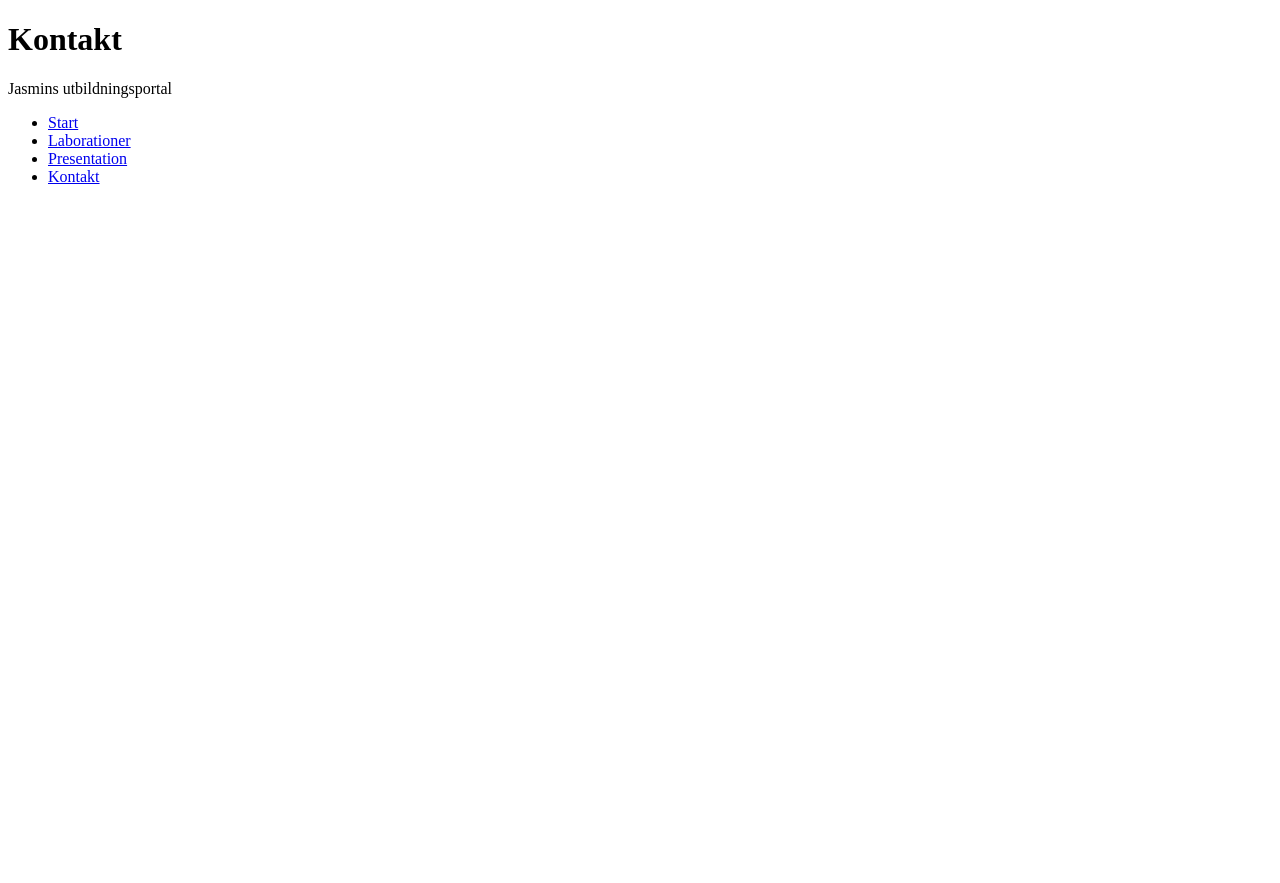
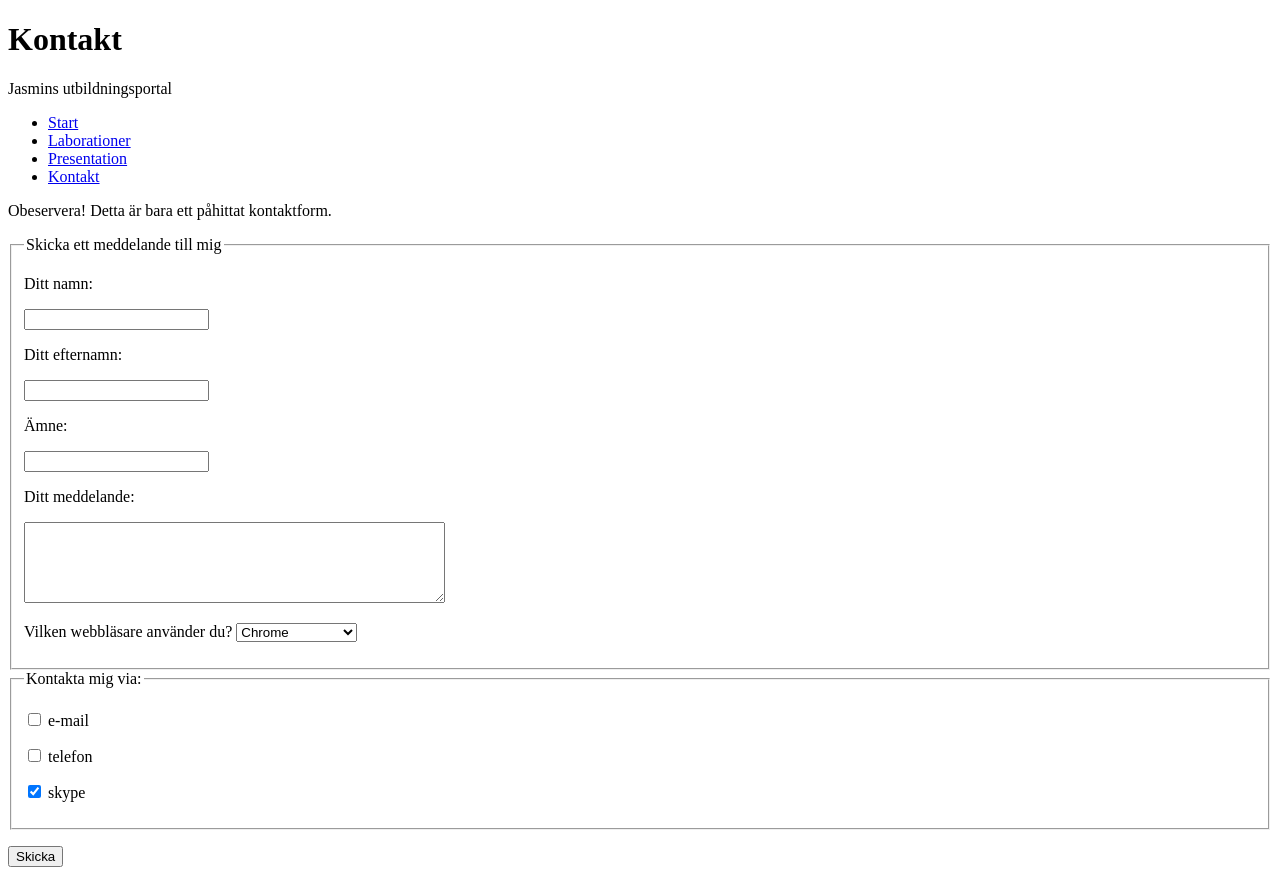
Before and after one commit to Bejta/1ik415-laborationer, a plain HTML site: page pages/kontakt.html in a window 1280 px wide. Before the commit the page ends 800 px from the top, so only its background shows below. Drawn offline with Linux system fonts and the light colour scheme.

Commit message:
Uppgift 1.9 - Formular

```diff
--- a/pages/kontakt.html
+++ b/pages/kontakt.html
@@ -17,5 +17,42 @@
                    <li><a href="kontakt.html">Kontakt</a></li>
                </ul>
     </nav>
+    <section>
+    <p>Obeservera! Detta är bara ett påhittat kontaktform.</p>
+        <form  id="form1" action="http://voyager.lnu.se/tekinet/kurser/dtt/wp_webbintro/form.php" method="POST">
+            <fieldset id="1">
+                <legend>Skicka ett meddelande till mig</legend>
+                <p><label>Ditt namn:</label></p>
+                <p><input type="text" id="textboxName" name="Name" maxlenght="15"></input></p>
+                <p><label>Ditt efternamn:</label></p>
+                <p></label><input type="text" id="Surname" name="Surname" maxlenght="15"></input></p>
+                <p><label>Ämne:</label></p>
+                <p></label><input type="text" id="Subject" name="Subject" maxlenght="15"></input></p>
+                <p><label>Ditt meddelande:</label></p>
+                <p><textarea cols="50" rows="5" maxlength="250" name="Message"></textarea></p>
+
+                <p>Vilken webbläsare använder du?
+                <select id="checkbox" name="Browser">
+                   <option value="ie" name="browser">Internet Explorer</option>
+                   <option value="chrome" name="browser" selected>Chrome</option>
+                   <option value="firefox" name="browser">Firefox</option>
+                   <option value="opera" name="browser">Opera</option>
+                   <option value="safari" name="browser">Safari</option>
+                </select>
+                </p>
+             </fieldset>
+
+            <fieldset id="2">
+                <legend>Kontakta mig via:</legend>
+                  <p><label> <input type="checkbox" name="kontakt[]" value="mail"> e-mail </label></p>
+                  <p><label> <input type="checkbox" name="kontakt[]" value="telefon"> telefon </label></p>
+                  <p><label> <input type="checkbox" name="kontakt[]" value="skype" checked> skype</label></p>
+            </fieldset>
+
+            <p><input type=submit value="Skicka"></p>
+
+    </form>
+    </section>
+
     </body>
 </html>
```
